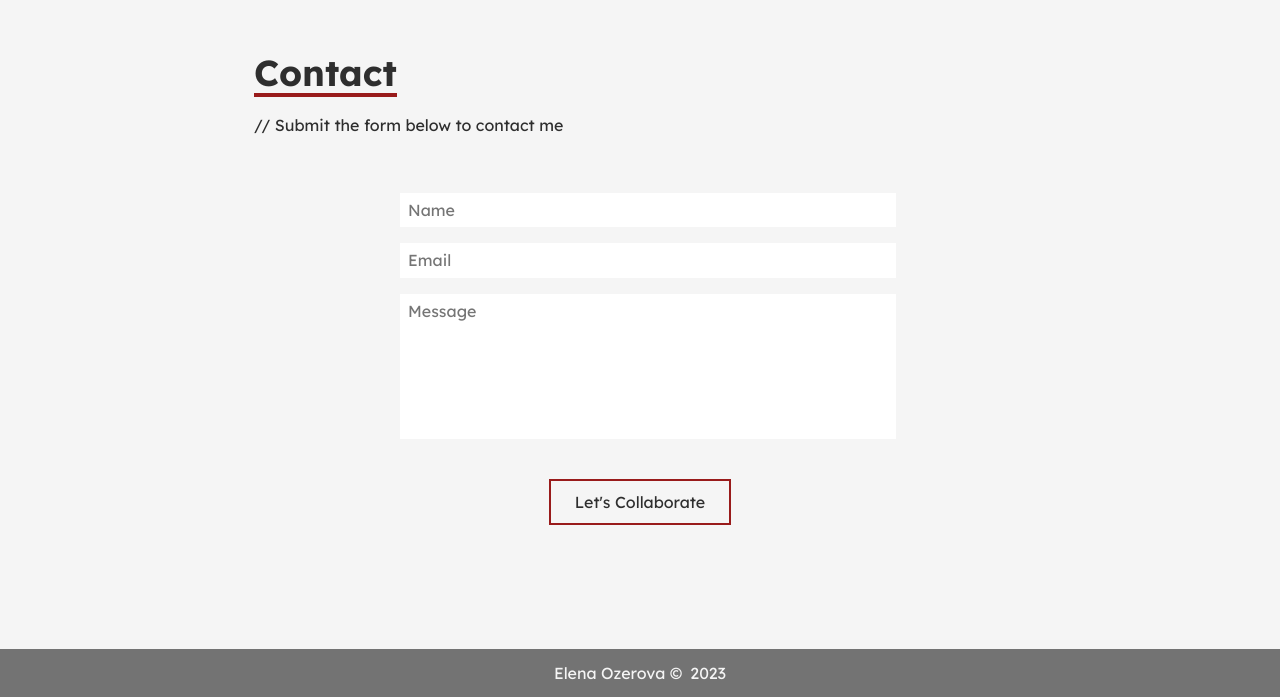
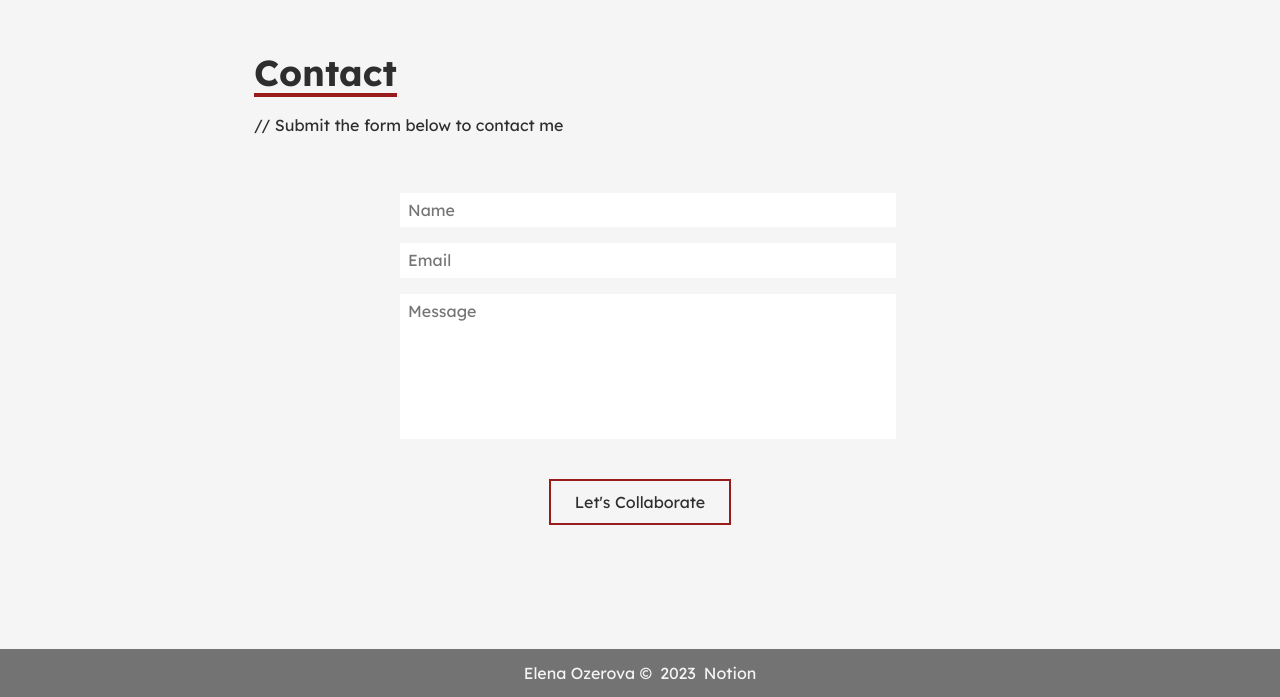
Before and after one commit to elen-oz/portfolio-app, a React (Vite) app: page / in a window 1280 px wide. Shown: the part 3223-3920 px from the top of the page. Built offline with nearby package versions, Linux system fonts and the light colour scheme.

Commit message:
feat: add notion link

```diff
--- a/src/components/Footer.jsx
+++ b/src/components/Footer.jsx
@@ -10,6 +10,15 @@ const Footer = () => {
           </a>
         </li>
         <li>{new Date().getFullYear()}</li>
+        <li>
+          <a
+            href='https://www.notion.so/Portfolio-of-Elena-bbfdf9a7e6c54669829923d14b6cd7f6?pvs=4'
+            target='_blank'
+            rel='noreferrer'
+          >
+            Notion
+          </a>
+        </li>
       </ul>
     </div>
   );
```
